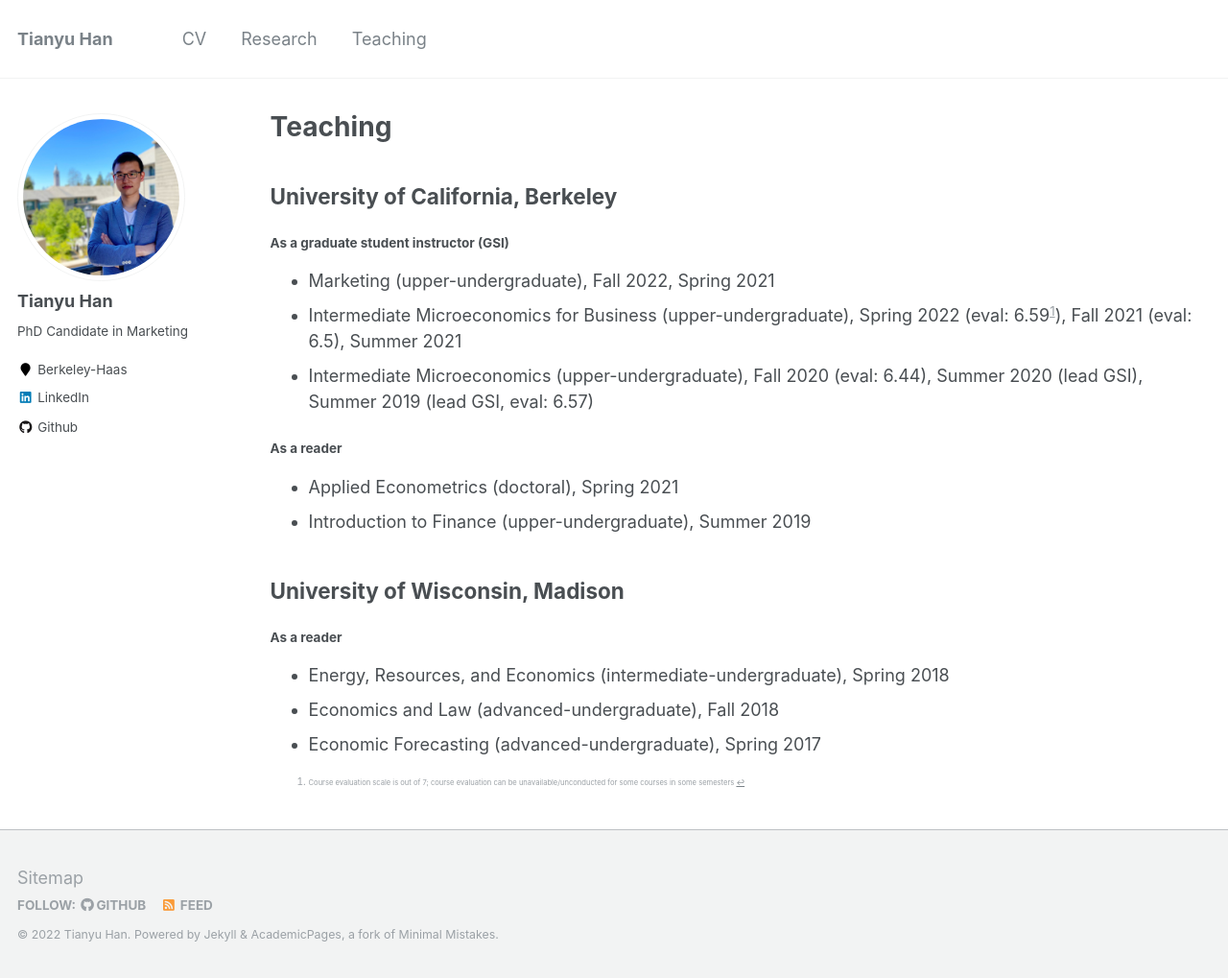
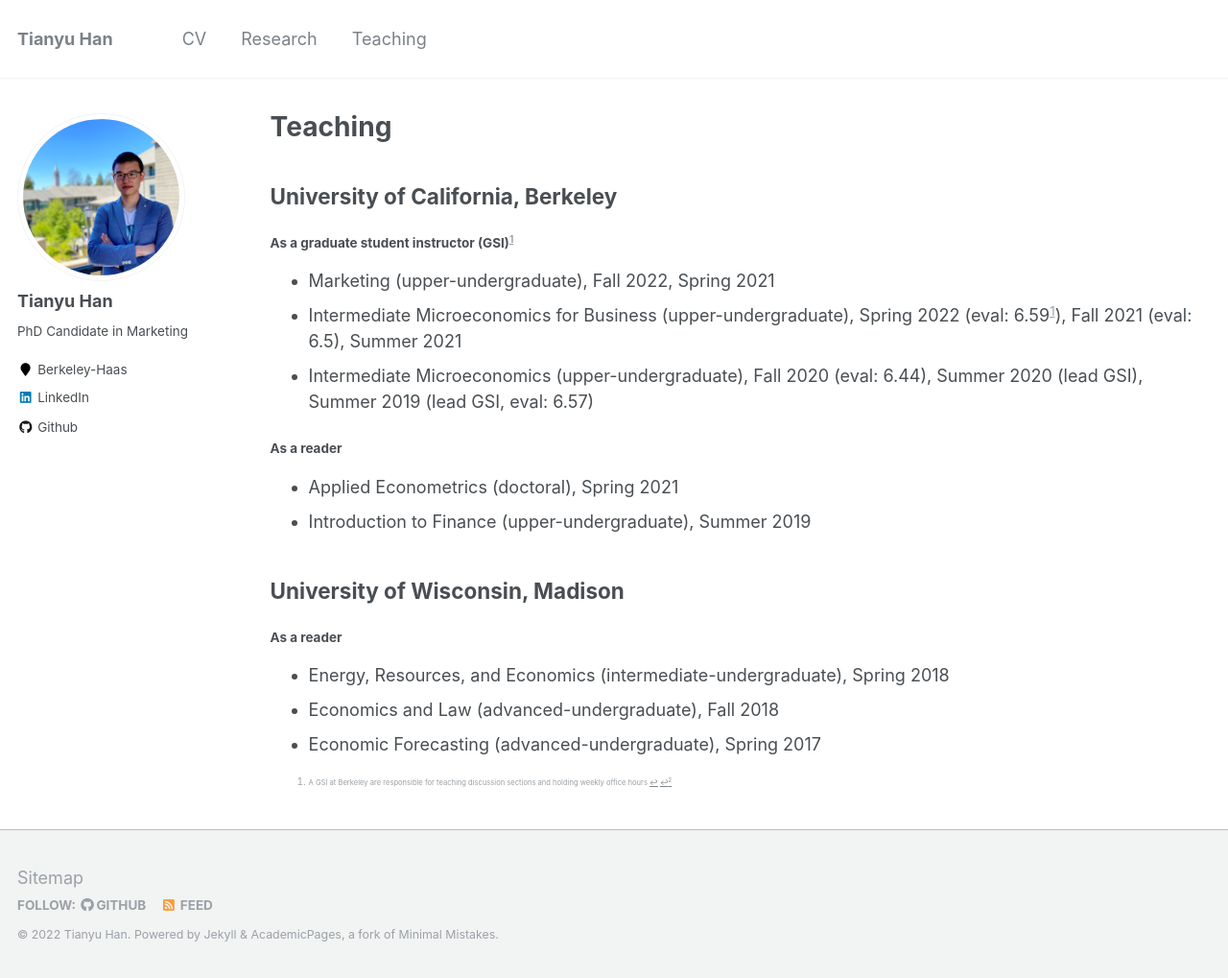
Before and after one commit to tianyu-han-mkt/tianyu-han-mkt.github.io, a Jekyll site: the page built from _pages/teaching.md, in a window 1280 px wide and 1019 px high. Shown: the whole window at 96% size. Built offline with Jekyll 4.4.1, drawn with Linux system fonts in a browser that asks for light colours.

Commit message:
footnote

```diff
--- a/_pages/teaching.md
+++ b/_pages/teaching.md
@@ -9,12 +9,13 @@ author_profile: true
 
 University of California, Berkeley
 -----
-##### As a graduate student instructor (GSI)
+##### As a graduate student instructor (GSI)[^1]
 * Marketing (upper-undergraduate), Fall 2022, Spring 2021
 * Intermediate Microeconomics for Business (upper-undergraduate), Spring 2022 (eval: 6.59[^1]), Fall 2021 (eval: 6.5), Summer 2021
 * Intermediate Microeconomics (upper-undergraduate), Fall 2020 (eval: 6.44), Summer 2020 (lead GSI), Summer 2019 (lead GSI, eval: 6.57)
 
-[^1]: Course evaluation scale is out of 7; course evaluation can be unavailable/unconducted for some courses in some semesters
+[^1]: A GSI at Berkeley are responsible for teaching discussion sections and holding weekly office hours
+[^2]: Course evaluation scale is out of 7; course evaluation can be unavailable/unconducted for some courses in some semesters
 
 ##### As a reader
 * Applied Econometrics (doctoral), Spring 2021
```
